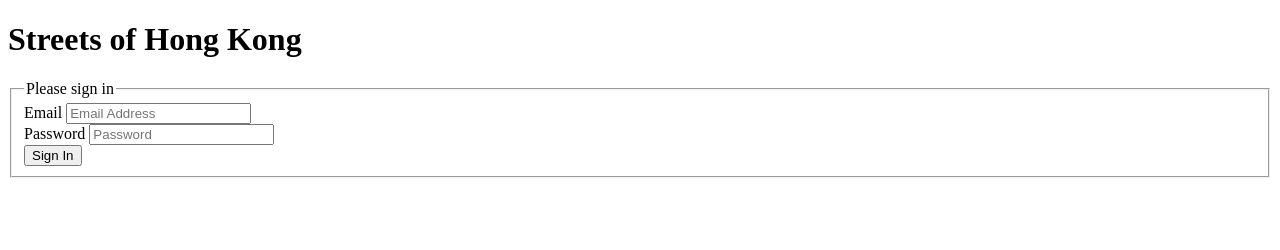
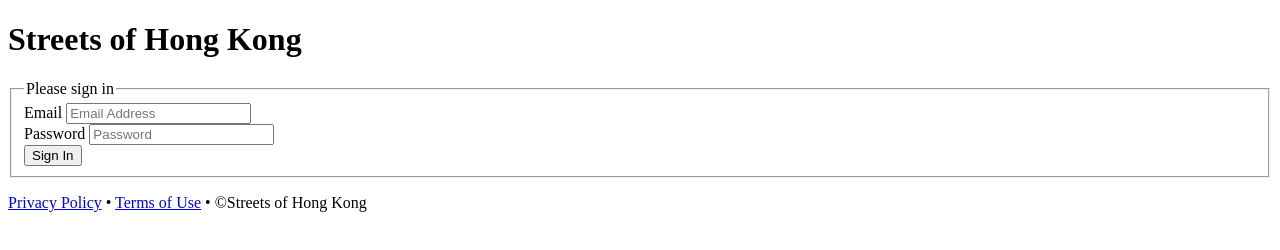
Before and after one commit to akodate/Streets-of-HK-prelim, a plain HTML site: page index.html in a window 1280 px wide. Drawn offline with Linux system fonts and the light colour scheme.

Commit message:
Added footer

```diff
--- a/index.html
+++ b/index.html
@@ -28,8 +28,14 @@
             </div>
           </legend>
         </fieldset>
-
       </form>
+      <footer>
+        <p>
+          <a href="/privacy">Privacy Policy</a> &bull;
+          <a href="/terms">Terms of Use</a> &bull;
+          &copy;Streets of Hong Kong
+        </p>
+      </footer>
     </main>
   </body>
 
```
